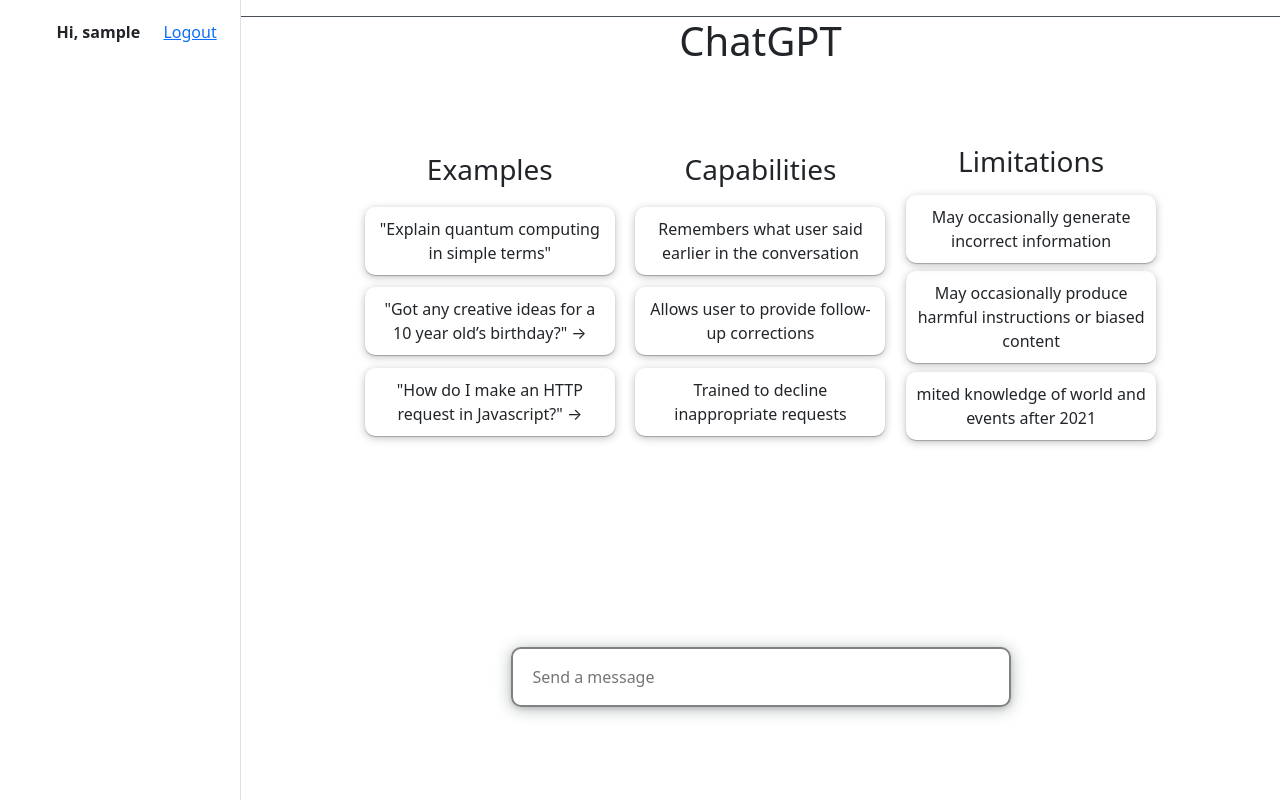
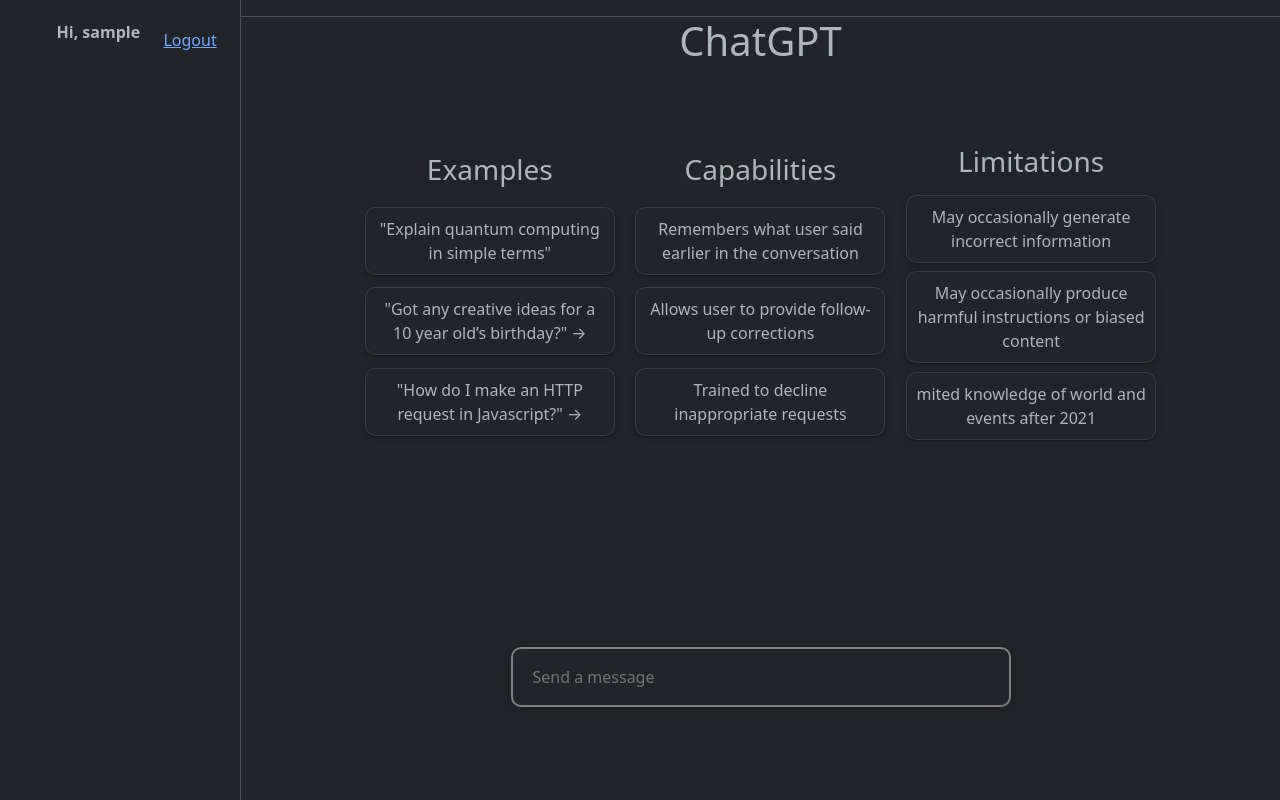
Before and after one commit to movalex/django-openai-chatbot, a Django app: page / in a window 1280 px wide. Run offline with Django 4.2, Linux system fonts and the light colour scheme; the visitor is signed in with stand-in values (Sample User, id 1); some libraries are stand-ins or nearby versions.

Commit message:
dark theme

```diff
--- a/templates/base.html
+++ b/templates/base.html
@@ -1,14 +1,16 @@
 <!DOCTYPE html>
 {% load static %}
-<html lang="en">
+<html lang="en" data-bs-theme="dark">
   <head>
     <meta charset="utf-8">
     <meta name="viewport" content="width=device-width, initial-scale=1, shrink-to-fit=no">
     <title>{% block title %}{% endblock %}</title>
+    <link rel="icon" type="image/x-icon" href="{% static 'assets/favicon.ico' %}" />
     <!-- Core theme CSS (includes Bootstrap)-->
     <link rel="stylesheet" href="{% static 'css/styles.css' %}" />
+    <!-- <link rel="stylesheet" href="{% static 'css/chat.css' %}" /> -->
+    <link rel="stylesheet" href="{% static 'css/custom.css' %}" />
     <link rel="stylesheet" href="{% static 'css/bootstrap.min.css' %}">
-    <link rel="stylesheet" href="{% static 'css/custom.css' %}">
     <!-- <link rel="stylesheet" href="https://cdnjs.cloudflare.com/ajax/libs/font-awesome/6.4.0/css/all.min.css" integrity="sha512-iecdLmaskl7CVkqkXNQ/ZH/XLlvWZOJyj7Yy7tcenmpD1ypASozpmT/E0iPtmFIB46ZmdtAc9eNBvH0H/ZpiBw==" crossorigin="anonymous" referrerpolicy="no-referrer" />
     <link rel="stylesheet" href="https://cdnjs.cloudflare.com/ajax/libs/font-awesome/6.4.0/css/regular.min.css" integrity="sha512-WidMaWaNmZqjk3gDE6KBFCoDpBz9stTsTZZTeocfq/eDNkLfpakEd7qR0bPejvy/x0iT0dvzIq4IirnBtVer5A==" crossorigin="anonymous" referrerpolicy="no-referrer" />
     <link rel="stylesheet" href="https://cdnjs.cloudflare.com/ajax/libs/font-awesome/6.4.0/css/solid.min.css" integrity="sha512-yDUXOUWwbHH4ggxueDnC5vJv4tmfySpVdIcN1LksGZi8W8EVZv4uKGrQc0pVf66zS7LDhFJM7Zdeow1sw1/8Jw==" crossorigin="anonymous" referrerpolicy="no-referrer" /> -->
```
